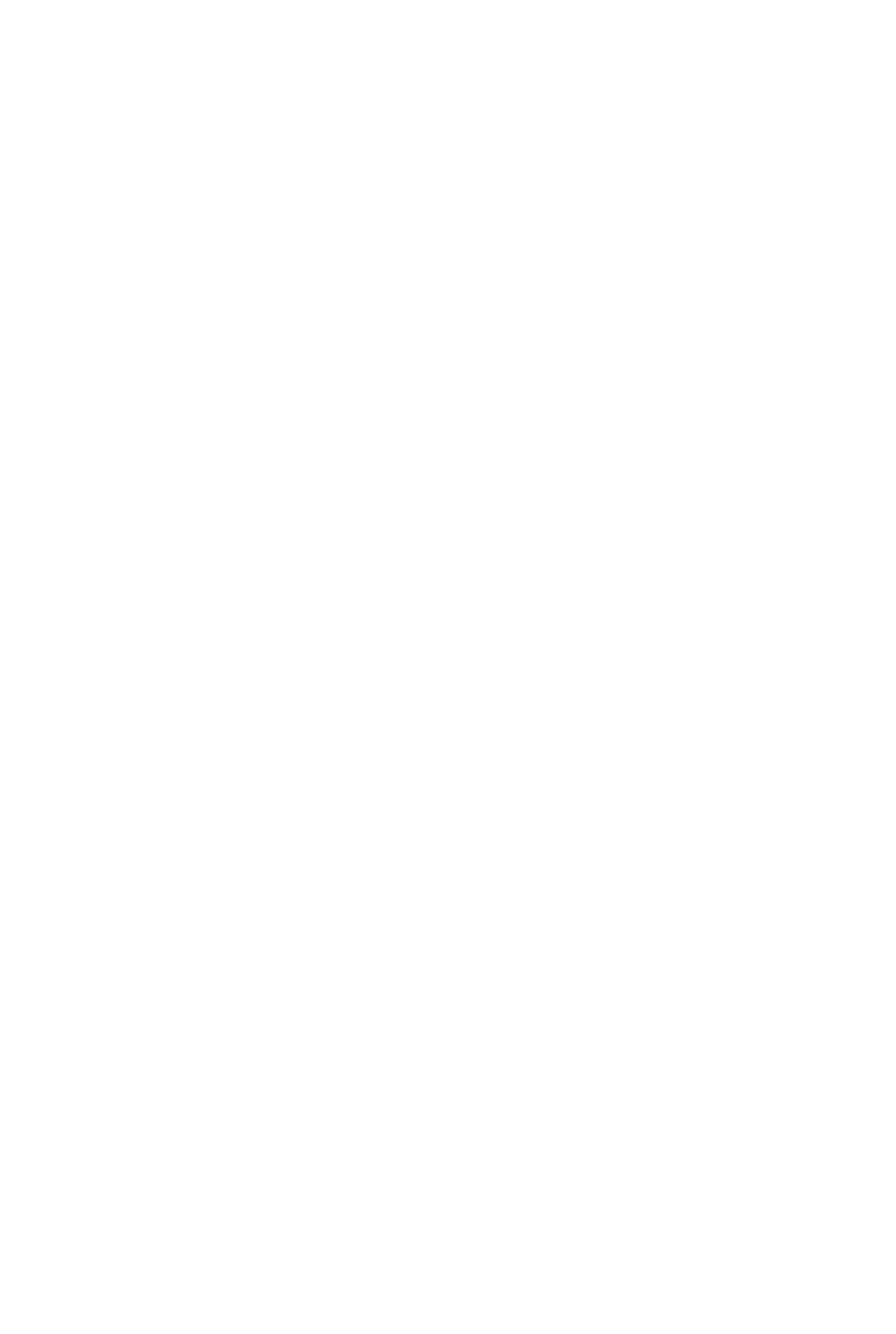
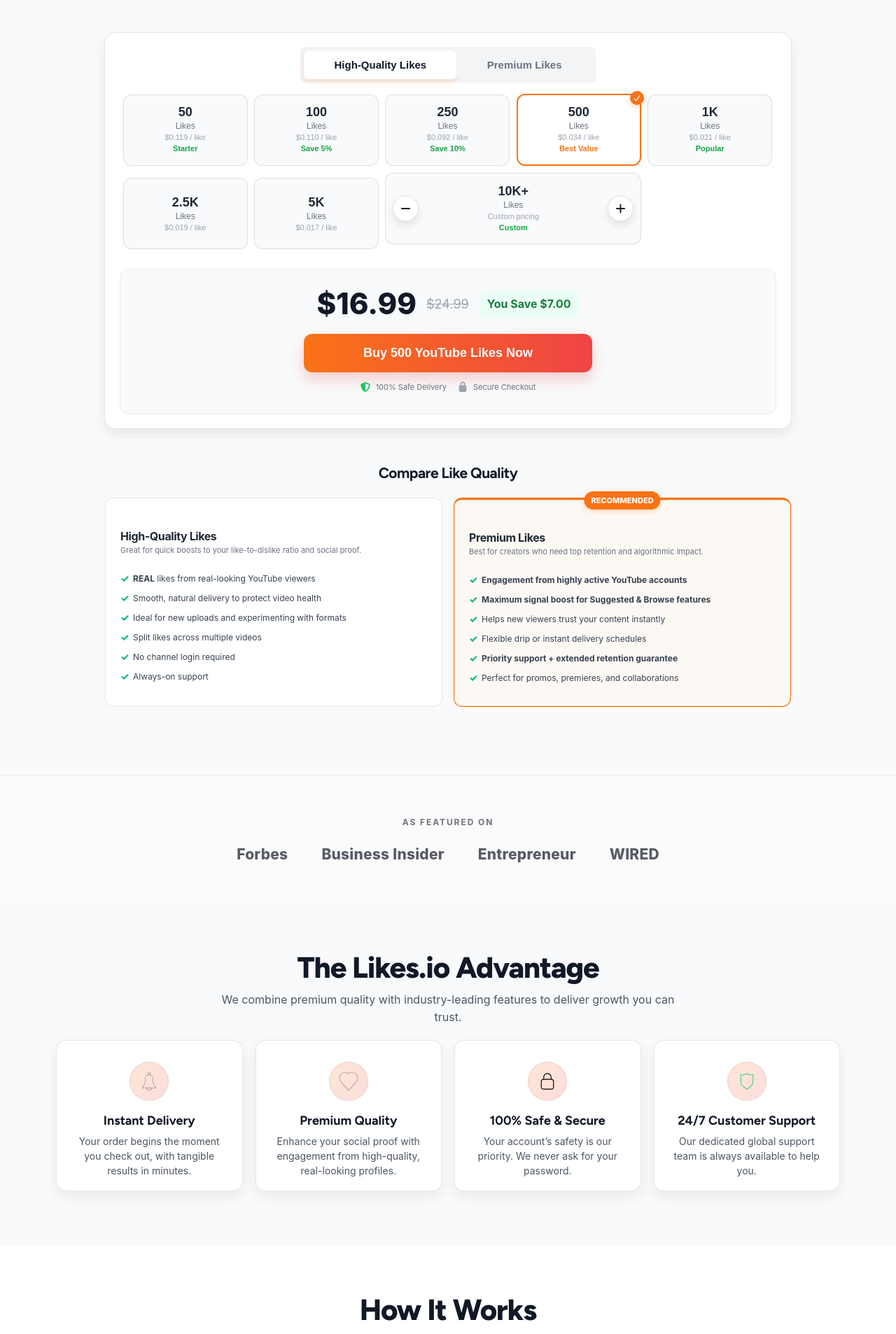
Before and after one commit to azursoldev/likes-io, a Next.js app: page /youtube/likes in a window 1280 px wide. Before the commit this address had no page. Shown: the part 740-2646 px from the top of the page at 70% size. Before the commit the page ends 800 px from the top, so only its background shows below. Built offline with nearby package versions, Linux system fonts and the light colour scheme; a web font is replaced by a local one.

Commit message:
Buy YouTube Likes page done

```diff
--- a/app/components/Header.tsx
+++ b/app/components/Header.tsx
@@ -54,9 +54,9 @@ export default function Header() {
               </a>
               <div className="nav-dropdown-wrap">
                 <div className="nav-dropdown">
+                  <a href="/youtube/likes">Buy YouTube Likes</a>
                   <a href="#">Buy YouTube Views</a>
                   <a href="#">Buy YouTube Subscribers</a>
-                  <a href="#">Buy YouTube Likes</a>
                 </div>
               </div>
             </div>
--- /dev/null
+++ b/app/youtube/likes/page.tsx
@@ -0,0 +1,197 @@
+import type { Metadata } from "next";
+import { faUserPlus } from "@fortawesome/free-solid-svg-icons";
+import { faEye } from "@fortawesome/free-regular-svg-icons";
+
+import Header from "../../components/Header";
+import Footer from "../../components/Footer";
+import ServiceHero from "../../components/ServiceHero";
+import AssuranceCard from "../../components/AssuranceCard";
+import PackagesSelector, { type PackageTabConfig } from "../../components/PackagesSelector";
+import QualityCompare from "../../components/QualityCompare";
+import FeaturedOn from "../../components/FeaturedOn";
+import AdvantageSection from "../../components/AdvantageSection";
+import HowItWorksSection from "../../components/HowItWorksSection";
+import ReviewsSection, { type ReviewItem } from "../../components/ReviewsSection";
+import FAQSection, { type FAQItem } from "../../components/FAQSection";
+import MoreServicesCTA, { type CTAButton } from "../../components/MoreServicesCTA";
+
+export const metadata: Metadata = {
+  title: "Buy YouTube Likes | Real & Instant Likes.io",
+  description: "Increase your video's like-to-dislike ratio, boost social proof, and signal to the YouTube algorithm that viewers love your content.",
+};
+
+const YOUTUBE_PACKAGE_TABS: PackageTabConfig[] = [
+  {
+    id: "high",
+    label: "High-Quality Likes",
+    packages: [
+      { qty: 50, perLike: "$0.119 / like", price: "$5.99", offText: "Starter" },
+      { qty: 100, perLike: "$0.110 / like", price: "$10.99", offText: "Save 5%" },
+      { qty: 250, perLike: "$0.092 / like", price: "$22.99", offText: "Save 10%" },
+      { qty: 500, perLike: "$0.034 / like", price: "$16.99", strike: "$24.99", save: "You Save $7.00", offText: "Best Value" },
+      { qty: "1K", perLike: "$0.021 / like", price: "$20.99", offText: "Popular" },
+      { qty: "2.5K", perLike: "$0.019 / like", price: "$47.99" },
+      { qty: "5K", perLike: "$0.017 / like", price: "$84.99" },
+      { qty: "10K+", perLike: "Custom pricing", price: "$—", offText: "Custom" },
+    ],
+  },
+  {
+    id: "premium",
+    label: "Premium Likes",
+    packages: [
+      { qty: 50, perLike: "$0.150 / like", price: "$7.49", offText: "Higher Retention" },
+      { qty: 100, perLike: "$0.140 / like", price: "$13.99" },
+      { qty: 250, perLike: "$0.120 / like", price: "$29.99", offText: "Save 10%" },
+      { qty: 500, perLike: "$0.045 / like", price: "$22.99", strike: "$32.99", save: "You Save $10.00", offText: "Hot" },
+      { qty: "1K", perLike: "$0.035 / like", price: "$34.99", offText: "Recommended" },
+      { qty: "2.5K", perLike: "$0.029 / like", price: "$72.99" },
+      { qty: "5K", perLike: "$0.025 / like", price: "$124.99" },
+      { qty: "10K+", perLike: "Concierge pricing", price: "$—", offText: "Custom" },
+    ],
+  },
+];
+
+const QUALITY_COLUMNS = [
+  {
+    title: "High-Quality Likes",
+    subtitle: "Great for quick boosts to your like-to-dislike ratio and social proof.",
+    bullets: [
+      "<strong>REAL</strong> likes from real-looking YouTube viewers",
+      "Smooth, natural delivery to protect video health",
+      "Ideal for new uploads and experimenting with formats",
+      "Split likes across multiple videos",
+      "No channel login required",
+      "Always-on support",
+    ],
+  },
+  {
+    title: "Premium Likes",
+    subtitle: "Best for creators who need top retention and algorithmic impact.",
+    bullets: [
+      "<strong>Engagement from highly active YouTube accounts</strong>",
+      "<strong>Maximum signal boost for Suggested & Browse features</strong>",
+      "Helps new viewers trust your content instantly",
+      "Flexible drip or instant delivery schedules",
+      "<strong>Priority support + extended retention guarantee</strong>",
+      "Perfect for promos, premieres, and collaborations",
+    ],
+    highlight: true,
+    badge: "RECOMMENDED",
+  },
+];
+
+const YOUTUBE_STEPS = [
+  {
+    title: "1. Choose Your Package",
+    description: "Pick the number of high-quality or premium likes you want for your video.",
+  },
+  {
+    title: "2. Provide Your Video URL",
+    description: "Paste the link to the YouTube video(s) you want to boost. No password needed.",
+  },
+  {
+    title: "3. See Your Engagement Grow",
+    description: "Checkout securely and watch your likes increase, improving social proof and visibility.",
+  },
+];
+
+const YOUTUBE_REVIEWS: ReviewItem[] = [
+  {
+    handle: "@GamingGuru",
+    role: "Verified Buyer",
+    text: "The YouTube likes service is great for new uploads, especially when I need quick credibility before a sponsorship drop.",
+  },
+  {
+    handle: "@VlogLife",
+    role: "Verified Buyer",
+    text: "A high like count gave my travel vlog the social proof it needed. My audience growth felt organic and sustainable.",
+  },
+  {
+    handle: "@GuitarChannel",
+    role: "Verified Buyer",
+    text: "My videos on new gear announcements always need traction fast. These likes kickstart engagement perfectly.",
+  },
+];
+
+const YOUTUBE_FAQS: FAQItem[] = [
+  {
+    q: "Why is a high like count important on YouTube?",
+    a: "Likes influence how viewers perceive your content and how the algorithm ranks it. More likes signal quality and keep people watching.",
+  },
+  {
+    q: "Does buying YouTube likes help my videos get recommended more often?",
+    a: "Higher engagement metrics such as likes, watch time, and comments help videos enter Suggested and Browse feeds more frequently.",
+  },
+  {
+    q: "Are the likes from real YouTube accounts?",
+    a: "Yes. We work with high-quality profiles that look authentic and mimic typical viewer behavior.",
+  },
+  {
+    q: "Will the likes be removed by YouTube?",
+    a: "We deliver likes gradually and safely. While small drops can happen on any platform, our retention rates are excellent and refills are available for premium orders.",
+  },
+  {
+    q: "Is it safe to buy YouTube likes for my channel?",
+    a: "Absolutely. We never ask for passwords and operate within safe limits to protect your channel.",
+  },
+  {
+    q: "How fast will my likes arrive?",
+    a: "Delivery usually begins within minutes after checkout and can be instant or drip-fed depending on your preference.",
+  },
+  {
+    q: "Can I split likes across multiple videos?",
+    a: "Yes, just provide the video URLs and amounts for each during checkout, and we'll distribute them accordingly.",
+  },
+];
+
+const CTA_BUTTONS: CTAButton[] = [
+  { href: "/youtube/views", label: "BUY YOUTUBE VIEWS", icon: faEye },
+  { href: "/youtube/subscribers", label: "BUY YOUTUBE SUBSCRIBERS", icon: faUserPlus },
+];
+
+export default function Page() {
+  return (
+    <>
+      <Header />
+      <ServiceHero
+        title="Increase Engagement with YouTube Likes"
+        subtitle="Improve your video's like-to-dislike ratio, increase its social proof, and signal to the YouTube algorithm that your content is valuable and engaging."
+        rating="4.9/5"
+        basedon="based on"
+        reviewss="2,989+ reviews"
+      />
+      <AssuranceCard />
+      <PackagesSelector
+        tabsConfig={YOUTUBE_PACKAGE_TABS}
+        metricLabel="Likes"
+        defaultQtyTarget={500}
+        ctaTemplate="Buy {qty} YouTube Likes Now"
+      />
+      <QualityCompare title="Compare Like Quality" columns={QUALITY_COLUMNS} />
+      <FeaturedOn />
+      <AdvantageSection />
+      <HowItWorksSection
+        title="How It Works"
+        subtitle="Boosting your video's like count is a simple and effective way to increase its social proof and appeal."
+        steps={YOUTUBE_STEPS}
+      />
+      <ReviewsSection
+        title="Loved by Creators Worldwide"
+        subtitle="Real reviews from creators and brands who've seen incredible growth with our service."
+        reviews={YOUTUBE_REVIEWS}
+      />
+      <FAQSection
+        title="Frequently Asked Questions"
+        subtitle="Have questions? We've got answers. If you don't see your question here, contact support anytime."
+        faqs={YOUTUBE_FAQS}
+      />
+      <MoreServicesCTA
+        title="More Growth Services from Likes.io"
+        highlight="Services"
+        body="YouTube likes are powerful tools, but they're not the only engagements available from Likes.io. Pair them with our premium view and subscriber campaigns to make every upload pop."
+        buttons={CTA_BUTTONS}
+      />
+      <Footer />
+    </>
+  );
+}
```
